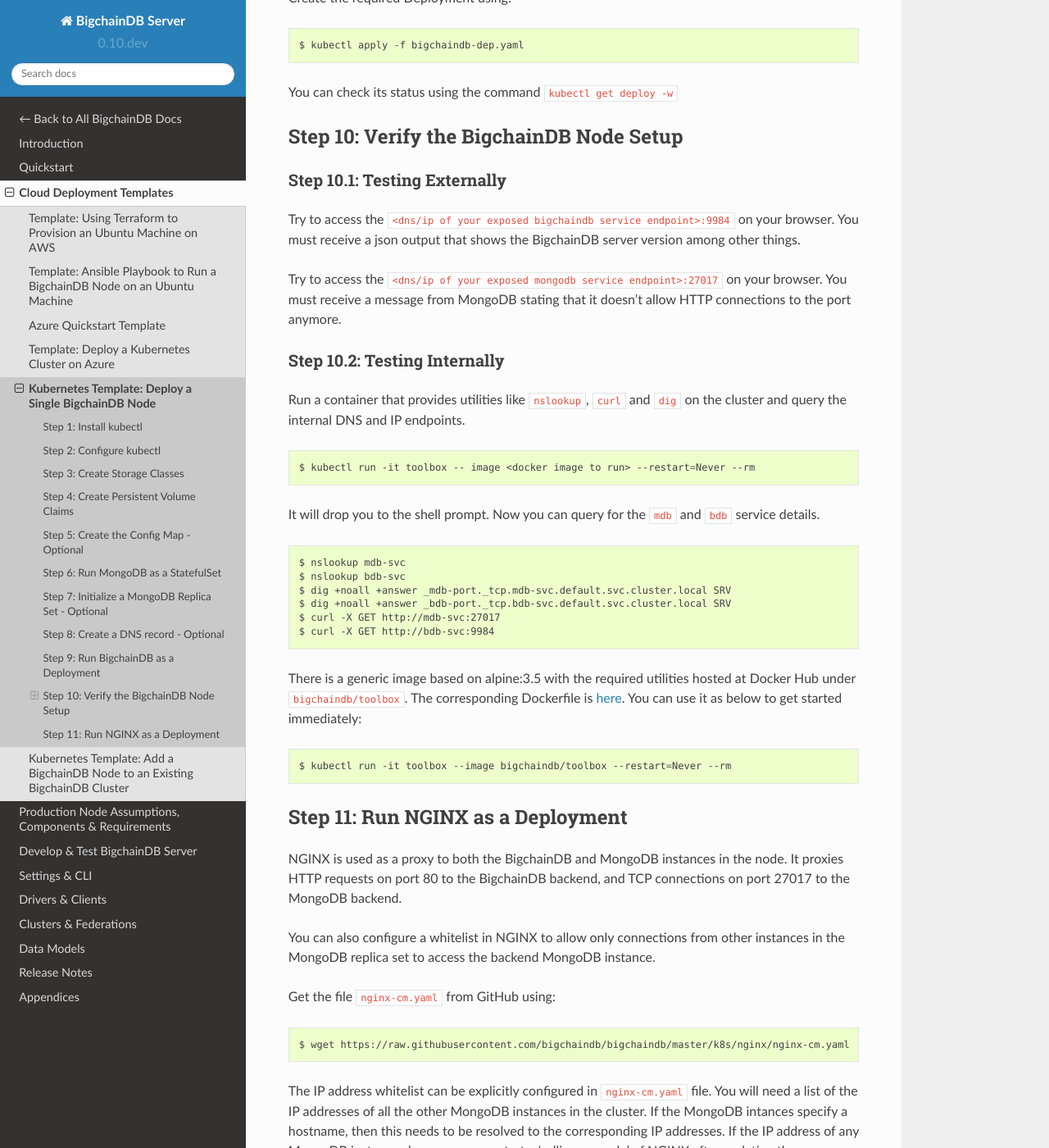
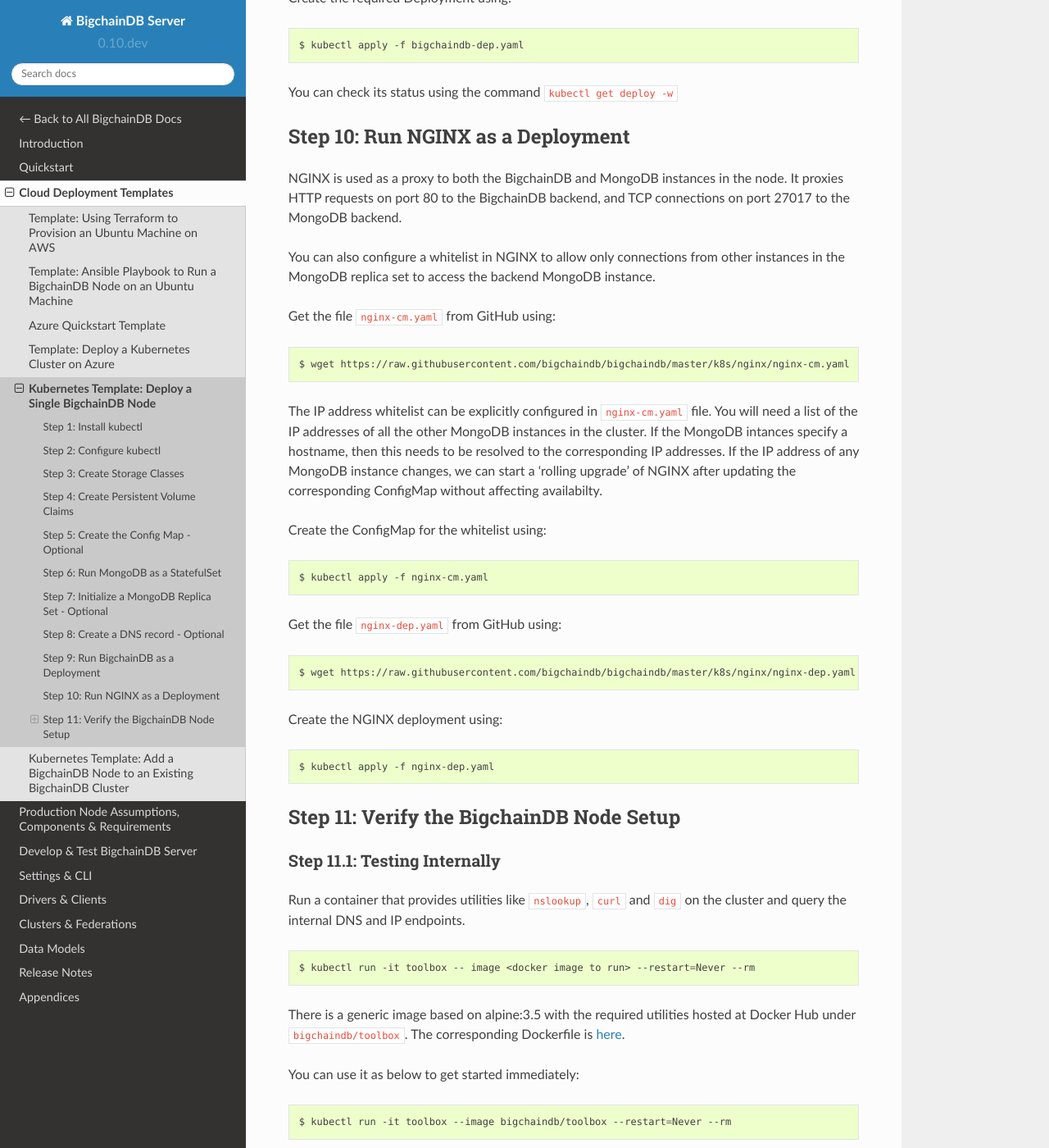
Before and after one commit to bigchaindb/bigchaindb, a Sphinx documentation site: the page built from docs/server/source/cloud-deployment-templates/node-on-kubernetes.rst, in a window 1280 px wide and 1400 px high, scrolled down 6331 px. Shown: the whole window at 82% size. Built offline with Sphinx 7.4.7 and the Read the Docs theme 2.0.0, drawn with Linux system fonts in a browser that asks for light colours; pages that are not in the unit, such as notebooks, are missing from menus; some of the changed text lies outside the part shown.

Commit message:
Documenting testing/verification steps in a single section

```diff
--- a/docs/server/source/cloud-deployment-templates/add-node-on-kubernetes.rst
+++ b/docs/server/source/cloud-deployment-templates/add-node-on-kubernetes.rst
@@ -166,5 +166,12 @@
 Step 7: Run NGINX as a Deployment
 ---------------------------------
 
-Please refer :ref:`this <Step 11: Run NGINX as a Deployment>` to
+Please refer :ref:`this <Step 10: Run NGINX as a Deployment>` to
 set up NGINX in your new node.
+
+
+Step 8: Test Your New BigchainDB Node
+-------------------------------------
+
+Please refer to the testing steps :ref:`here <Step 11: Verify the BigchainDB
+Node Setup>` to verify that your new BigchainDB node is working as expected.
--- a/docs/server/source/cloud-deployment-templates/node-on-kubernetes.rst
+++ b/docs/server/source/cloud-deployment-templates/node-on-kubernetes.rst
@@ -367,56 +367,7 @@
 You can check its status using the command ``kubectl get deploy -w``
 
 
-Step 10: Verify the BigchainDB Node Setup
------------------------------------------
-
-Step 10.1: Testing Externally
-^^^^^^^^^^^^^^^^^^^^^^^^^^^^^
-
-Try to access the ``<dns/ip of your exposed bigchaindb service endpoint>:9984``
-on your browser. You must receive a json output that shows the BigchainDB
-server version among other things.
-
-Try to access the ``<dns/ip of your exposed mongodb service endpoint>:27017``
-on your browser. You must receive a message from MongoDB stating that it
-doesn't allow HTTP connections to the port anymore.
-
-
-Step 10.2: Testing Internally
-^^^^^^^^^^^^^^^^^^^^^^^^^^^^^
-
-Run a container that provides utilities like ``nslookup``, ``curl`` and ``dig``
-on the cluster and query the internal DNS and IP endpoints.
-
-.. code:: bash
-
-   $ kubectl run -it toolbox -- image <docker image to run> --restart=Never --rm
-
-It will drop you to the shell prompt.
-Now you can query for the ``mdb`` and ``bdb`` service details.
-
-.. code:: bash
-
-   $ nslookup mdb-svc
-   $ nslookup bdb-svc
-   $ dig +noall +answer _mdb-port._tcp.mdb-svc.default.svc.cluster.local SRV
-   $ dig +noall +answer _bdb-port._tcp.bdb-svc.default.svc.cluster.local SRV
-   $ curl -X GET http://mdb-svc:27017
-   $ curl -X GET http://bdb-svc:9984
-
-
-There is a generic image based on alpine:3.5 with the required utilities
-hosted at Docker Hub under ``bigchaindb/toolbox``.
-The corresponding Dockerfile is `here
-<https://github.com/bigchaindb/bigchaindb/k8s/toolbox/Dockerfile>`_.
-You can use it as below to get started immediately:
-
-.. code:: bash
-
-   $ kubectl run -it toolbox --image bigchaindb/toolbox --restart=Never --rm
-
-
-Step 11: Run NGINX as a Deployment
+Step 10: Run NGINX as a Deployment
 ----------------------------------
 
 NGINX is used as a proxy to both the BigchainDB and MongoDB instances in the
@@ -460,13 +411,64 @@
 
    $ kubectl apply -f nginx-dep.yaml
 
-You can test the NGINX deployment using the "toolbox" container as:
+
+Step 11: Verify the BigchainDB Node Setup
+-----------------------------------------
+
+Step 11.1: Testing Internally
+^^^^^^^^^^^^^^^^^^^^^^^^^^^^^
+
+Run a container that provides utilities like ``nslookup``, ``curl`` and ``dig``
+on the cluster and query the internal DNS and IP endpoints.
+
+.. code:: bash
+
+   $ kubectl run -it toolbox -- image <docker image to run> --restart=Never --rm
+
+There is a generic image based on alpine:3.5 with the required utilities
+hosted at Docker Hub under ``bigchaindb/toolbox``.
+The corresponding Dockerfile is `here
+<https://github.com/bigchaindb/bigchaindb/k8s/toolbox/Dockerfile>`_.
+
+You can use it as below to get started immediately:
 
 .. code:: bash
 
    $ kubectl run -it toolbox --image bigchaindb/toolbox --restart=Never --rm
+
+It will drop you to the shell prompt.
+Now you can query for the ``mdb`` and ``bdb`` service details.
+
+.. code:: bash
+
+   # nslookup mdb-svc
+   # nslookup bdb-svc
    # nslookup ngx-svc
+   # dig +noall +answer _mdb-port._tcp.mdb-svc.default.svc.cluster.local SRV
+   # dig +noall +answer _bdb-port._tcp.bdb-svc.default.svc.cluster.local SRV
    # dig +noall +answer _ngx-public-mdb-port._tcp.ngx-svc.default.svc.cluster.local SRV
    # dig +noall +answer _ngx-public-bdb-port._tcp.ngx-svc.default.svc.cluster.local SRV
+   # curl -X GET http://mdb-svc:27017
+   # curl -X GET http://bdb-svc:9984
    # curl -X GET http://ngx-svc:80
    # curl -X GET http://ngx-svc:27017
+
+The ``nslookup`` commands should output the configured IP addresses of the
+services in the cluster
+
+The ``dig`` commands should return the port numbers configured for the
+various services in the cluster.
+
+Finally, the ``curl`` commands test the availability of the services
+themselves.
+
+Step 11.2: Testing Externally
+^^^^^^^^^^^^^^^^^^^^^^^^^^^^^
+
+Try to access the ``<dns/ip of your exposed bigchaindb service endpoint>:80``
+on your browser. You must receive a json output that shows the BigchainDB
+server version among other things.
+
+Try to access the ``<dns/ip of your exposed mongodb service endpoint>:27017``
+on your browser. You must receive a message from MongoDB stating that it
+doesn't allow HTTP connections to the port anymore.
```
